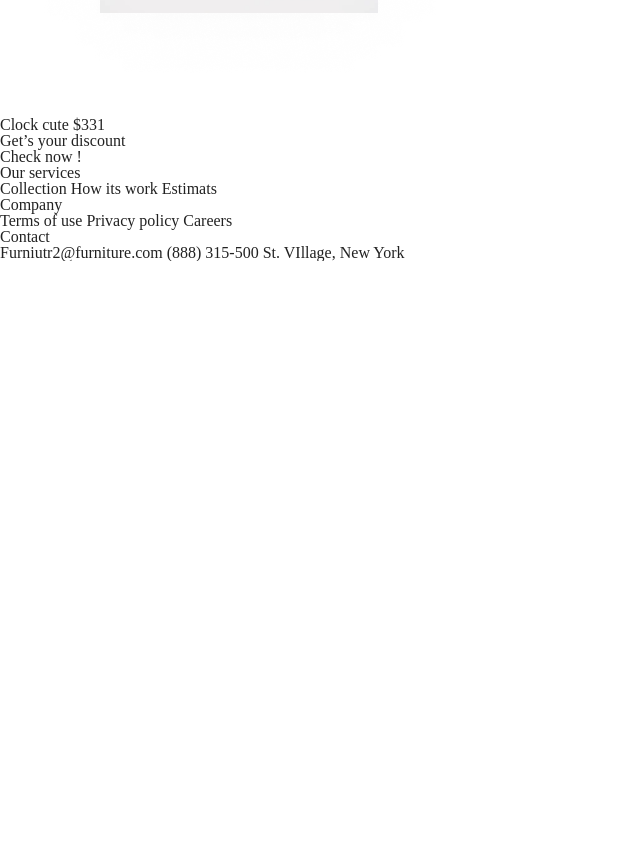
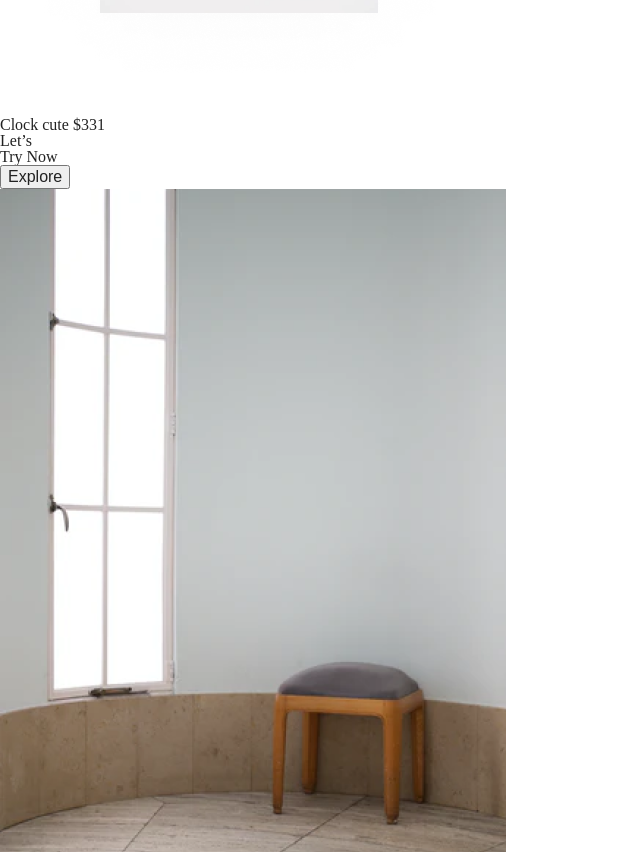
Before and after one commit to UeberTimei/html-layout-furniutr, a website: page index.html in a window 1280 px wide. Shown: the part 3640-4492 px from the top of the page, without its empty margins (0-640 px from the left). Before the commit the page ends 3901 px from the top, so only its background shows below. Drawn offline with nearby package versions, Linux system fonts and the light colour scheme; files that its build step writes are made by us from their sources.

Commit message:
Make explore section.
Made the explore section in html.

```diff
--- a/index.html
+++ b/index.html
@@ -176,7 +176,24 @@
     </section>
     <section class="explore">
       <div class="wrapper">
-        <div class="explore-wrapper"></div>
+        <div class="explore-wrapper">
+          <div class="explore-left">
+            <div class="explore-left-text">
+              <h1 class="explore-left-text-lets">Let’s</h1>
+              <h1 class="explore-left-text-try">Try Now</h1>
+            </div>
+            <button class="explore-left-button">
+              <span class="explore-left-button-text"> Explore </span>
+            </button>
+          </div>
+          <div class="explore-thumb">
+            <img
+              src="./assets/explore/image_1.png"
+              alt="image"
+              class="explore-img"
+            />
+          </div>
+        </div>
       </div>
     </section>
     <footer class="footer">
```
Also changed, not shown: assets/explore/image_1.png (renamed from assets/figma/Rectangle 18.png).
